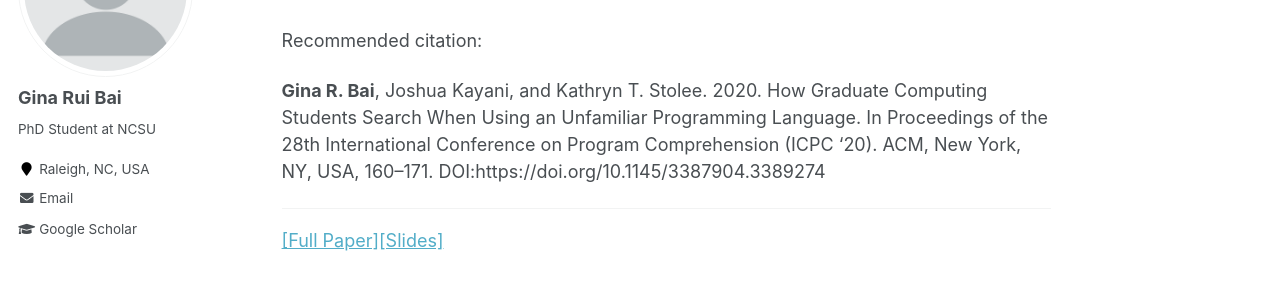
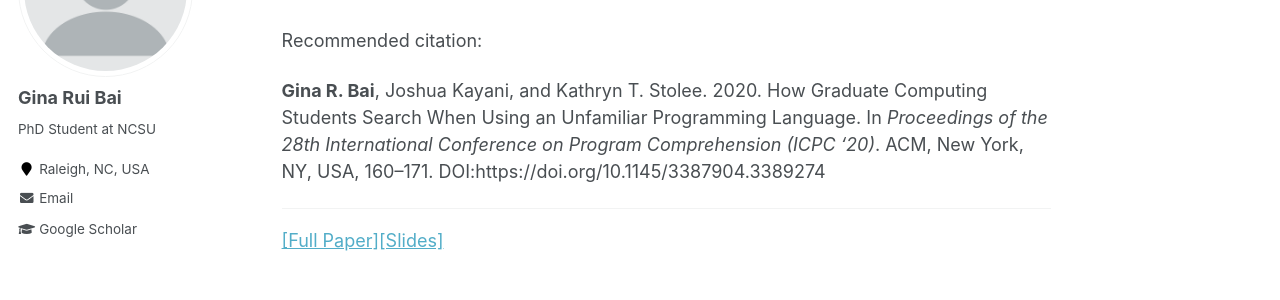
Before and after one commit to ginaBai/ginabai.github.io, a Jekyll site: the page built from _publications/icpc20_VBACodeSearch.md, in a window 1280 px wide and 900 px high. Shown: the part 216-516 px from the top of the window. Built offline with Jekyll 4.4.1, drawn with Linux system fonts in a browser that asks for light colours.

Commit message:
more refinements

```diff
--- a/_publications/icpc20_VBACodeSearch.md
+++ b/_publications/icpc20_VBACodeSearch.md
@@ -6,7 +6,7 @@ date: 2020-10-5
 ---
 Recommended citation:
 
-**Gina R. Bai**, Joshua Kayani, and Kathryn T. Stolee. 2020. How Graduate Computing Students Search When Using an Unfamiliar Programming Language. In Proceedings of the 28th International Conference on Program Comprehension (ICPC '20). ACM, New York, NY, USA, 160–171. DOI:https://doi.org/10.1145/3387904.3389274
+**Gina R. Bai**, Joshua Kayani, and Kathryn T. Stolee. 2020. How Graduate Computing Students Search When Using an Unfamiliar Programming Language. In <i>Proceedings of the 28th International Conference on Program Comprehension (ICPC '20)</i>. ACM, New York, NY, USA, 160–171. DOI:https://doi.org/10.1145/3387904.3389274
 
 ---
 [[Full Paper]](http://ginabai.github.io/files/PaperPreprints/icpc20_VBACodeSearch.pdf)[[Slides]](http://ginabai.github.io/files/ConferenceSlides/icpc2020.pdf)
```
Also changed, not shown: _publications/iticse21_TestingPerformance.md (+1 -1 lines).
